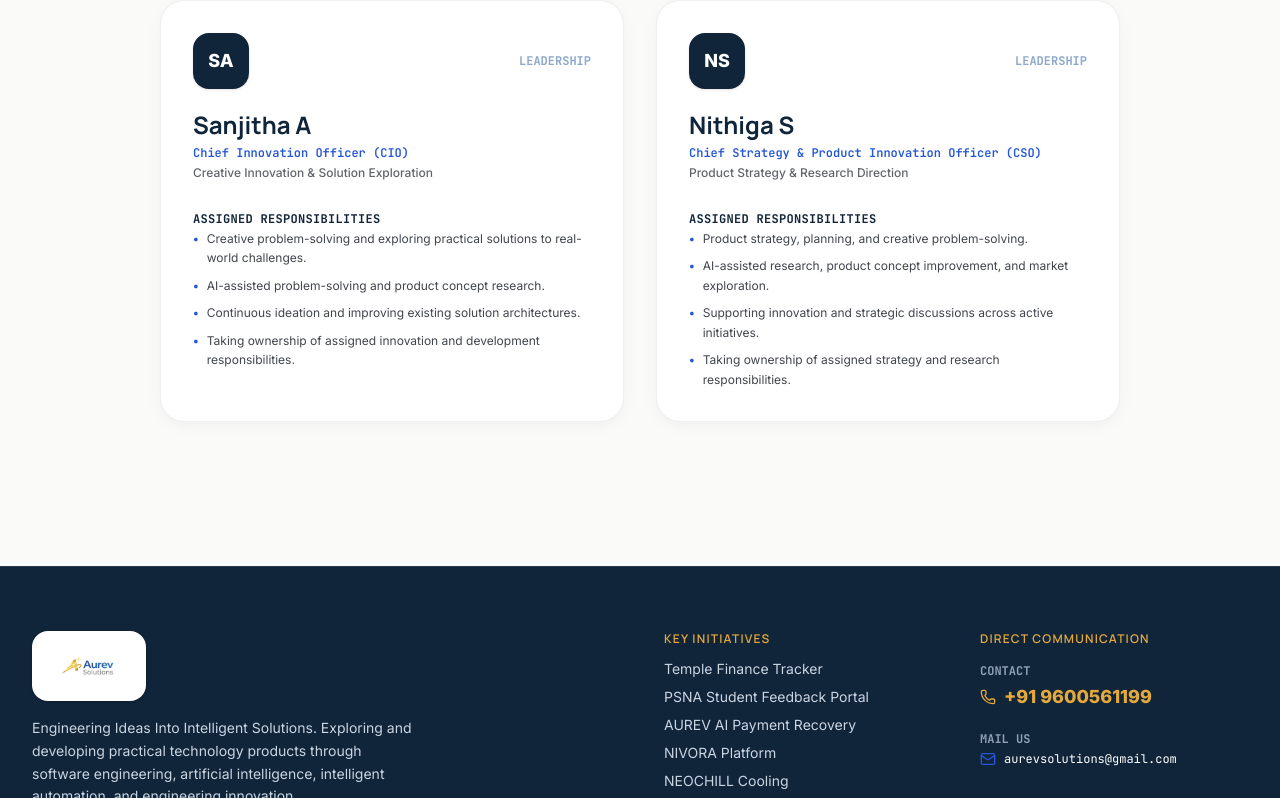
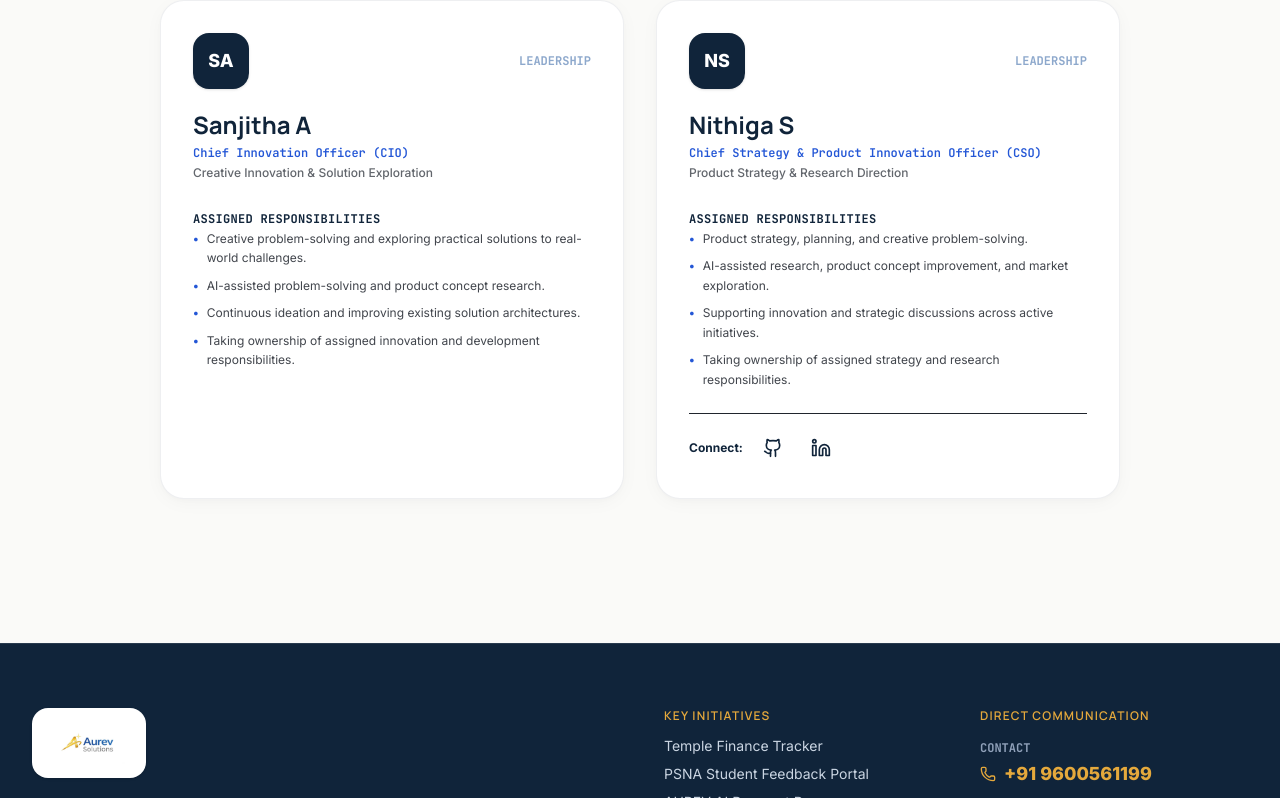
Before and after one commit to Vishnu1799/AUREV-SOLUTIONS, a Next.js app: page /team in a window 1280 px wide. Shown: the part 936-1734 px from the top of the page. Built offline with nearby package versions, Linux system fonts and the light colour scheme.

Commit message:
feat(team): add LinkedIn and GitHub profiles for Nithiga S

```diff
--- a/app/team/page.tsx
+++ b/app/team/page.tsx
@@ -158,6 +158,46 @@ export default function TeamPage() {
                       </ul>
                     </div>
                   </div>
+
+                  {/* Connect Links if available */}
+                  {(member.links.github || member.links.linkedin || member.links.instagram) && (
+                    <div className="pt-4 mt-6 border-t border-[#10243A]/08 flex items-center gap-3">
+                      <span className="text-xs font-bold text-[#10243A]">Connect:</span>
+                      {member.links.github && (
+                        <a
+                          href={member.links.github}
+                          target="_blank"
+                          rel="noopener noreferrer"
+                          className="p-2 rounded-full text-[#10243A] hover:text-[#2457D6] hover:bg-black/5 transition-colors"
+                          aria-label={`${member.name} GitHub`}
+                        >
+                          <GithubIcon className="w-5 h-5" />
+                        </a>
+                      )}
+                      {member.links.linkedin && (
+                        <a
+                          href={member.links.linkedin}
+                          target="_blank"
+                          rel="noopener noreferrer"
+                          className="p-2 rounded-full text-[#10243A] hover:text-[#2457D6] hover:bg-black/5 transition-colors"
+                          aria-label={`${member.name} LinkedIn`}
+                        >
+                          <LinkedinIcon className="w-5 h-5" />
+                        </a>
+                      )}
+                      {member.links.instagram && (
+                        <a
+                          href={member.links.instagram}
+                          target="_blank"
+                          rel="noopener noreferrer"
+                          className="p-2 rounded-full text-[#10243A] hover:text-[#2457D6] hover:bg-black/5 transition-colors"
+                          aria-label={`${member.name} Instagram`}
+                        >
+                          <InstagramIcon className="w-5 h-5" />
+                        </a>
+                      )}
+                    </div>
+                  )}
                 </div>
               ))}
             </div>
--- a/data/team.ts
+++ b/data/team.ts
@@ -46,6 +46,9 @@ export const teamMembers: TeamMember[] = [
       "Taking ownership of assigned strategy and research responsibilities.",
     ],
     initials: "NS",
-    links: {},
+    links: {
+      github: "https://github.com/Nithiga-hue",
+      linkedin: "https://www.linkedin.com/in/nithiga-sathisbabu-41092637b",
+    },
   },
 ];
```
